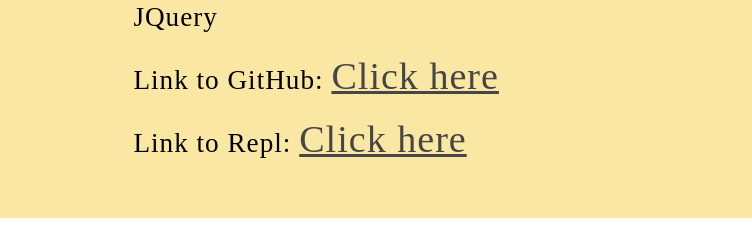
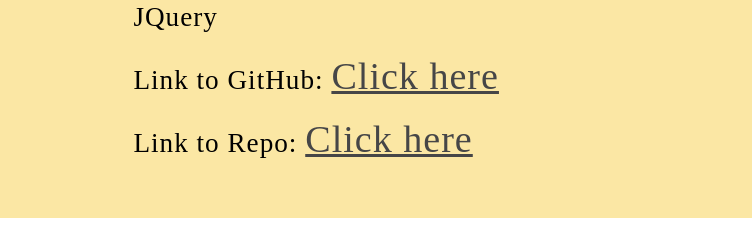
Before and after one commit to EmilyStacy/EmilyStacy.github.io, a plain HTML site: page index.html in a window 1280 px wide. Shown: the part 2479-2710 px from the top of the page, 528-1280 px from the left. Drawn offline with nearby package versions, Linux system fonts and the light colour scheme; a web font is replaced by a local one.

Commit message:
fixing repo

```diff
--- a/index.html
+++ b/index.html
@@ -74,7 +74,7 @@
           <p class= "textFont spacing">Description: A quiz about the details in the TV show Fresh off the boat</p>
          <p class= "textFont spacing">Required skills: HTML5, CSS, JavaScript, JQuery</p>
           <p class= "textFont spacing">Link to GitHub: <a href="https://emilystacy.github.io/Quiz_7_App/">Click here</a></p>
-          <p class= "textFont spacing">Link to Repl: <a href="https://repl.it/@JingLanStacy/freshofftheboatquiz-1">Click here</a></p>
+          <p class= "textFont spacing">Link to Repo: <a href="https://github.com/EmilyStacy/Quiz_7_App">Click here</a></p>
         </div>
         </div>
       </section>
```
